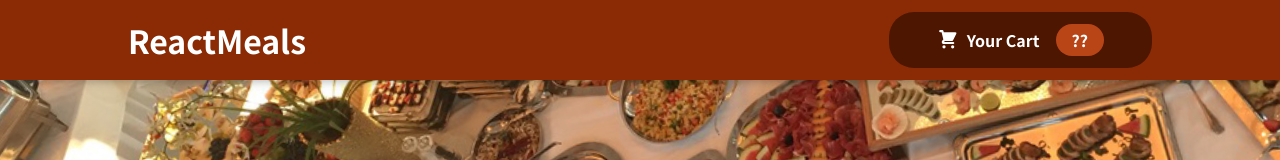
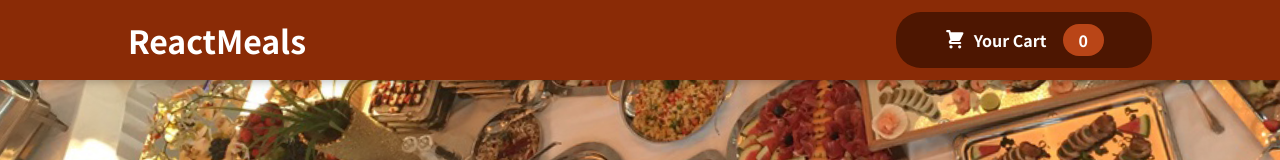
Before and after one commit to woonhk90/ReactTest6, a React (Create React App) app: page / in a window 1280 px wide. Shown: the top 160 px of the page. Built offline with nearby package versions, Linux system fonts and the light colour scheme.

Commit message:
context 사용

```diff
--- a/src/components/Layout/HeaderCartButton.js
+++ b/src/components/Layout/HeaderCartButton.js
@@ -1,14 +1,20 @@
+import { useContext } from "react";
 import CartIcon from "../Cart/CartIcon";
+import CartContext from "../../stort/cart-context";
 import classes from "./HeaderCartButton.module.css";
 
 const HeaderCartButton = (props) => {
+  const cartCtx = useContext(CartContext);
+  const numberOfCartItems = cartCtx.items.reduce((curNumber, item) => {
+    return curNumber + item.amount;
+  }, 0);
   return (
     <button className={classes.button} onClick={props.onShowCart}>
       <span className={classes.icon}>
         <CartIcon />
       </span>
       <span>Your Cart</span>
-      <span className={classes.badge}>??</span>
+      <span className={classes.badge}>{numberOfCartItems}</span>
     </button>
   );
 };
```
